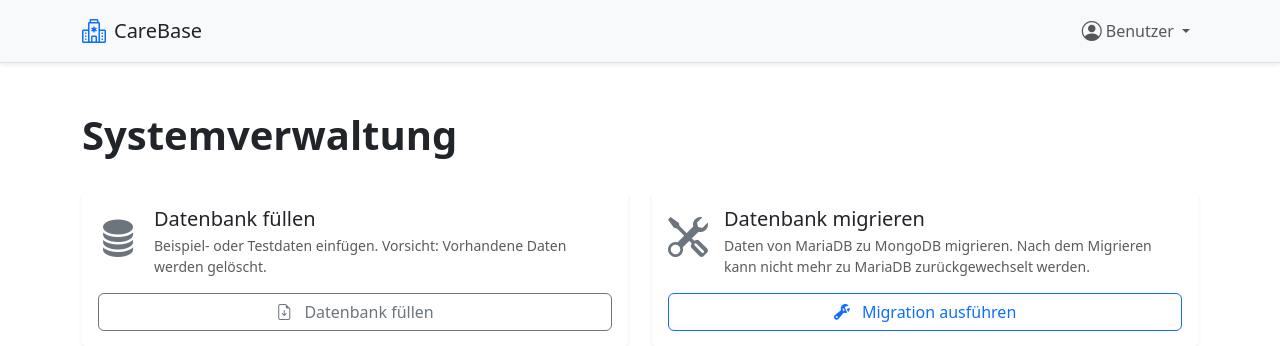
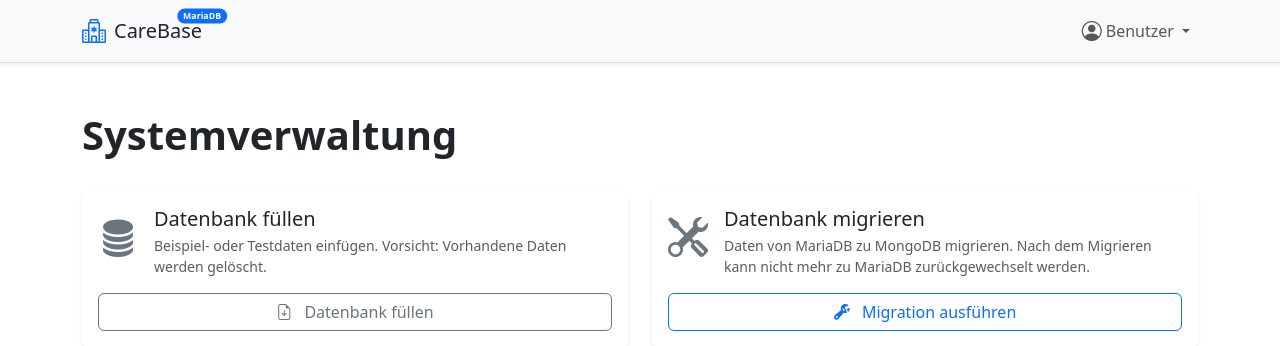
Before and after one commit to jakspt/carebase, a Flask app: page /admin/ in a window 1280 px wide. Shown: the top 346 px of the page. Run offline with Flask 3, Linux system fonts and the light colour scheme; some libraries are stand-ins or nearby versions.

Commit message:
added current DB in navbar

```diff
--- a/app/__init__.py
+++ b/app/__init__.py
@@ -1,17 +1,30 @@
+import os
+
 from flask import Flask
+
+from app.db import MongoDBStrategy, get_db
 
 
 # Factory for creating new app
 def create_app():
     app = Flask(__name__)
 
-    # TODO: Make this an actual secret key.
-    app.secret_key = 'secret'
+    app.secret_key = os.urandom(24)
 
+    @app.context_processor
+    def inject_db_type():
+        # This runs before every template render and checks the DB currently in use
+        current_strategy = get_db()
+
+        if isinstance(current_strategy, MongoDBStrategy):
+            return dict(current_db="MongoDB")
+        else:
+            return dict(current_db="MariaDB")
+
+    from app.admin import admin_bp
+    from app.clerk import clerk_bp
     from app.core import core_bp
-    from app.admin import admin_bp
     from app.doctor import doctor_bp
-    from app.clerk import clerk_bp
 
     app.register_blueprint(core_bp)
     app.register_blueprint(admin_bp)
--- a/app/templates/nav.html
+++ b/app/templates/nav.html
@@ -9,7 +9,23 @@
             <a class="navbar-brand d-flex align-items-center text-dark"
                href="{{ url_for(session["user"] + ".overview") if session["user"] else "/" }}">
                 <i class="bi bi-hospital text-primary fs-4 me-2"></i>
-                <span>CareBase</span>
+
+                <span class="position-relative">
+                    CareBase
+                    {% if  current_db == "MariaDB" %}
+                        <span class="position-absolute top-0 start-100 translate-middle badge rounded-pill text-bg-primary"
+                              style="font-size: 0.55rem;">
+                        MariaDB
+                    </span>
+                    {% elif current_db == "MongoDB" %}
+                        <span class="position-absolute top-0 start-100 translate-middle badge rounded-pill text-bg-warning"
+                              style="font-size: 0.55rem;">
+                        MongoDB
+                    </span>
+                    {% endif %}
+
+
+                </span>
             </a>
             <button class="navbar-toggler" type="button" data-bs-toggle="collapse"
                     data-bs-target="#navbarSupportedContent">
```
